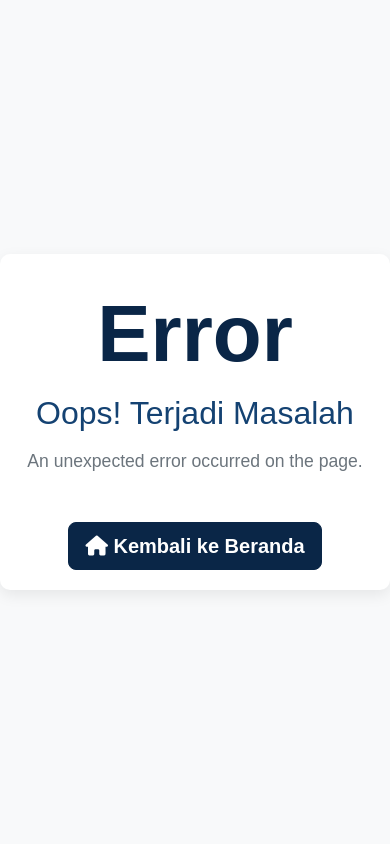
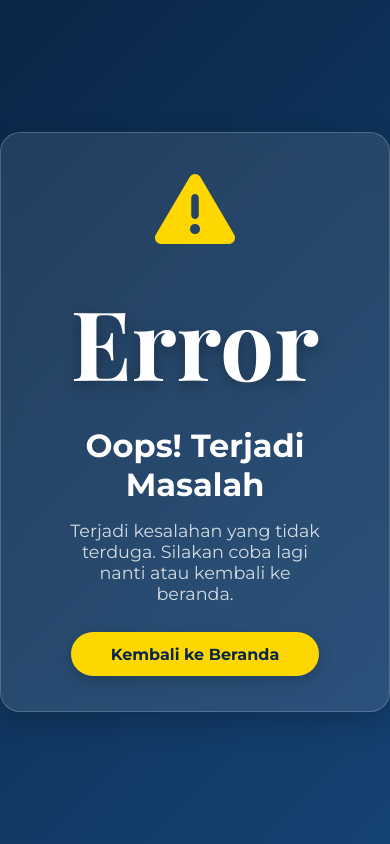
Before and after one commit to mughie77/arsip-smk2, a PHP site: page /error.php in a window 390 px wide. Run offline with PHP 8.4, Linux system fonts and the light colour scheme.

Commit message:
Feat: Apply widespread system improvements and fixes
This commit bundles several major updates that enhance the application's functionality, user experience, and security.

Key Improvements:

1.  **Fixed Edit Functionality:** Resolved a critical bug where edit buttons were unresponsive by correcting the JavaScript loading order.

2.  **Responsive Design:** Implemented a collapsible sidebar, making the admin dashboard fully responsive on mobile and desktop.

3.  **Flexible File Uploads:** File attachments are now optional during the creation of records but can still be added or updated during edits.

4.  **Secure & Custom Error Handling:**
    -   A secure file viewer (`core/view_berkas.php`) now protects against direct file access and handles missing files gracefully.
    -   A new "luxurious" error page (`error.php`) with dynamic content and animations provides a polished user experience for all errors (404, 403, 500, etc.).

```diff
--- a/error.php
+++ b/error.php
@@ -1,25 +1,44 @@
 <?php
 // error.php
+
+// --- Configuration ---
 $error_code = isset($_GET['code']) ? htmlspecialchars($_GET['code']) : 'Error';
-$error_message = isset($_GET['message']) ? htmlspecialchars($_GET['message']) : 'An unexpected error occurred on the page.';
+$user_message = isset($_GET['message']) ? htmlspecialchars($_GET['message']) : null;
 
-// Custom messages for specific codes if no message is provided
-if (!isset($_GET['message'])) {
-    switch ($error_code) {
-        case '404':
-            $error_message = 'The page or resource you are looking for could not be found.';
-            break;
-        case '403':
-            $error_message = 'You do not have permission to access this page.';
-            break;
-        case '500':
-            $error_message = 'The server encountered an internal error. Please try again later.';
-            break;
-        case 'File Not Found':
-             $error_message = 'The requested file does not exist on the server or may have been deleted.';
-            break;
-    }
-}
+$error_details = [
+    '403' => [
+        'icon' => 'fa-shield-halved',
+        'heading' => 'Akses Ditolak',
+        'message' => 'Anda tidak memiliki izin untuk mengakses halaman ini. Silakan hubungi administrator jika Anda merasa ini adalah kesalahan.'
+    ],
+    '404' => [
+        'icon' => 'fa-compass',
+        'heading' => 'Halaman Tidak Ditemukan',
+        'message' => 'Halaman yang Anda cari mungkin telah dipindahkan, dihapus, atau tidak pernah ada. Mari kami pandu Anda kembali.'
+    ],
+    '500' => [
+        'icon' => 'fa-cogs',
+        'heading' => 'Server Sedang Bermasalah',
+        'message' => 'Terjadi kesalahan internal pada server kami. Tim kami telah diberitahu dan sedang menanganinya.'
+    ],
+    'File Not Found' => [
+        'icon' => 'fa-file-circle-question',
+        'heading' => 'Berkas Tidak Ditemukan',
+        'message' => 'Berkas yang Anda minta tidak ada di server. Mungkin telah dihapus atau nama filenya berubah.'
+    ],
+    'default' => [
+        'icon' => 'fa-triangle-exclamation',
+        'heading' => 'Oops! Terjadi Masalah',
+        'message' => 'Terjadi kesalahan yang tidak terduga. Silakan coba lagi nanti atau kembali ke beranda.'
+    ]
+];
+
+$details = $error_details[$error_code] ?? $error_details['default'];
+$icon_class = $details['icon'];
+$heading = $details['heading'];
+// Use the user-provided message if it exists, otherwise use the default one.
+$message = $user_message ?? $details['message'];
+
 ?>
 <!DOCTYPE html>
 <html lang="id">
@@ -27,62 +46,113 @@ if (!isset($_GET['message'])) {
     <meta charset="UTF-8">
     <meta name="viewport" content="width=device-width, initial-scale=1.0">
     <title>Error <?php echo $error_code; ?> - Arsip Digital</title>
-    <!-- Bootstrap 5 CSS -->
-    <link href="https://cdn.jsdelivr.net/npm/bootstrap@5.3.3/dist/css/bootstrap.min.css" rel="stylesheet">
+    <!-- Google Fonts -->
+    <link rel="preconnect" href="https://fonts.googleapis.com">
+    <link rel="preconnect" href="https://fonts.gstatic.com" crossorigin>
+    <link href="https://fonts.googleapis.com/css2?family=Montserrat:wght@400;700&family=Playfair+Display:wght@700&display=swap" rel="stylesheet">
     <!-- Font Awesome Icons -->
     <link rel="stylesheet" href="https://cdnjs.cloudflare.com/ajax/libs/font-awesome/6.4.0/css/all.min.css">
+
     <style>
+        :root {
+            --primary-color: #0A2647;
+            --secondary-color: #144272;
+            --accent-color: #FFD700;
+        }
+
         body {
-            background-color: #f8f9fa;
+            background: linear-gradient(135deg, var(--primary-color) 0%, var(--secondary-color) 100%);
+            color: #fff;
+            font-family: 'Montserrat', sans-serif;
             display: flex;
             justify-content: center;
             align-items: center;
             height: 100vh;
-            font-family: 'Poppins', sans-serif;
+            margin: 0;
+            overflow: hidden;
         }
-        .error-container {
+
+        .error-wrapper {
             text-align: center;
-            max-width: 600px;
-            padding: 20px;
-            border-radius: 10px;
-            background: #fff;
-            box-shadow: 0 5px 15px rgba(0,0,0,0.08);
+            animation: fadeIn 1s ease-in-out;
         }
+
+        .error-card {
+            background: rgba(255, 255, 255, 0.1);
+            backdrop-filter: blur(10px);
+            border-radius: 20px;
+            padding: 3rem 4rem;
+            box-shadow: 0 10px 30px rgba(0, 0, 0, 0.2);
+            border: 1px solid rgba(255, 255, 255, 0.2);
+        }
+
+        .error-icon {
+            font-size: 5rem;
+            color: var(--accent-color);
+            animation: float 4s ease-in-out infinite;
+        }
+
         .error-code {
-            font-size: 5rem;
+            font-family: 'Playfair Display', serif;
+            font-size: 6rem;
             font-weight: 700;
-            color: #0A2647; /* Primary Color */
+            color: #fff;
+            margin: 1rem 0;
+            text-shadow: 0 5px 15px rgba(0, 0, 0, 0.3);
         }
+
         .error-heading {
             font-size: 2rem;
-            margin-top: 0;
+            font-weight: 700;
             margin-bottom: 1rem;
-            color: #144272; /* Secondary Color */
         }
+
         .error-message {
             font-size: 1.1rem;
-            color: #6c757d;
+            max-width: 400px;
+            margin: 0 auto 2.5rem auto;
+            color: rgba(255, 255, 255, 0.8);
         }
+
         .home-link {
-            margin-top: 2rem;
-            background-color: #0A2647;
-            border-color: #0A2647;
-            font-weight: 600;
+            background: var(--accent-color);
+            color: var(--primary-color);
+            border: none;
+            border-radius: 50px;
+            padding: 0.8rem 2.5rem;
+            font-weight: 700;
+            text-decoration: none;
+            transition: all 0.3s ease;
+            box-shadow: 0 5px 15px rgba(0, 0, 0, 0.2);
         }
+
         .home-link:hover {
-            background-color: #144272;
-            border-color: #144272;
+            transform: translateY(-3px);
+            box-shadow: 0 8px 25px rgba(0, 0, 0, 0.3);
         }
+
+        @keyframes fadeIn {
+            from { opacity: 0; transform: scale(0.95); }
+            to { opacity: 1; transform: scale(1); }
+        }
+
+        @keyframes float {
+            0% { transform: translateY(0px); }
+            50% { transform: translateY(-15px); }
+            100% { transform: translateY(0px); }
+        }
+
     </style>
 </head>
 <body>
-    <div class="container error-container">
-        <div class="error-code"><?php echo $error_code; ?></div>
-        <h1 class="error-heading">Oops! Terjadi Masalah</h1>
-        <p class="error-message"><?php echo $error_message; ?></p>
-        <a href="/" class="btn btn-primary btn-lg home-link">
-            <i class="fas fa-home"></i> Kembali ke Beranda
-        </a>
+    <div class="error-wrapper">
+        <div class="error-card">
+            <i class="fa-solid <?php echo $icon_class; ?> error-icon"></i>
+            <div class="error-code"><?php echo $error_code; ?></div>
+            <h1 class="error-heading"><?php echo $heading; ?></h1>
+            <p class="error-message"><?php echo $message; ?></p>
+            <a href="/" class="home-link">Kembali ke Beranda</a>
+        </div>
     </div>
 </body>
 </html>
```
